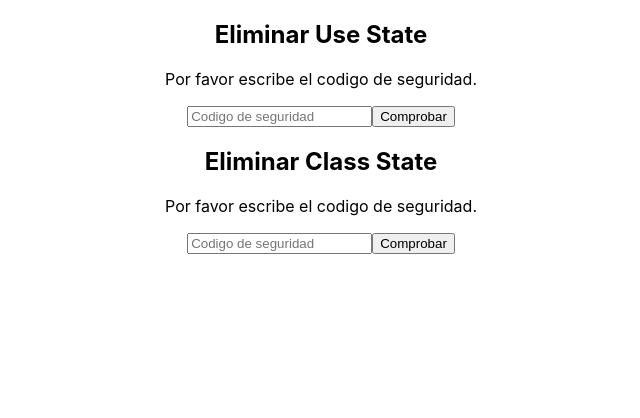
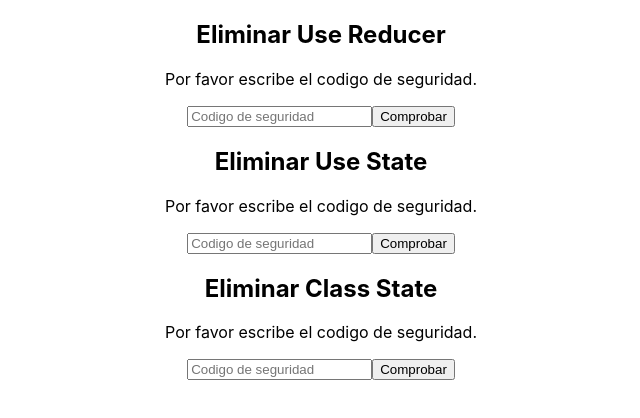
Before and after one commit to Veronelli/react-states, a React (Create React App) app: page / in a window 1280 px wide. Shown: the top 418 px of the page, without its empty margins (319-959 px from the left). Built offline with nearby package versions, Linux system fonts and the light colour scheme.

Commit message:
add reducer

```diff
--- a/src/App.js
+++ b/src/App.js
@@ -1,10 +1,12 @@
 import './App.css';
 import { UseState } from './UseState';
 import { ClassState } from './ClassState';
+import { UseReducer } from './UseReducer';
 
 function App() {
   return (
     <div className="App">
+      <UseReducer name="Use Reducer"></UseReducer>
       <UseState name="Use State"/>
       <ClassState name="Class State"/>
     </div>
--- /dev/null
+++ b/src/UseReducer.js
@@ -0,0 +1,137 @@
+import React from "react";
+import { act } from "react-dom/test-utils";
+
+const SECURITY_CODE = "SECRET";
+
+const initialState = {
+  error: false,
+  loading: false,
+  valueInput: "",
+  confirmed: false,
+  deleted: false,
+};
+
+const reducerObject = (state, payload) => ({
+  ERROR: {
+    ...state,
+    error: true,
+    loading: false,
+  },
+  CHECK: {
+    ...state,
+    loading: true,
+  },
+  CONFIRM: {
+    ...state,
+    error: false,
+    loading: false,
+    confirmed: true,
+    valueInput: "",
+  },
+  DELETE: {
+    ...state,
+    confirmed: false,
+    deleted: true,
+  },
+  RESET: {
+    ...state,
+    confirmed: false,
+    deleted: false,
+  },
+  WRITE: {
+    ...state,
+    valueInput: payload,
+  },
+});
+
+const reducer = (state, action) => {
+  const reducerInstance = reducerObject(state, action.payload)[action.type];
+  if (reducerInstance) {
+    return reducerInstance;
+  }
+  return state;
+};
+
+function UseReducer({ name }) {
+  const [state, dispatch] = React.useReducer(reducer, initialState);
+
+  React.useEffect(() => {
+    setTimeout(() => {
+      if (state.loading) {
+        if (state.valueInput !== SECURITY_CODE) {
+          return dispatch({
+            type: "ERROR",
+          });
+        }
+        return dispatch({
+          type: "CONFIRM",
+        });
+      }
+    }, 3000);
+  }, [state.loading]);
+  return (
+    <div>
+      {!state.confirmed && !state.deleted && (
+        <>
+          <h2>Eliminar {name}</h2>
+
+          <p>Por favor escribe el codigo de seguridad.</p>
+          {state.error && !state.loading && (
+            <p>Error: El codigo es incorrecto</p>
+          )}
+          {state.loading && <p>Loading...</p>}
+          <input
+            placeholder="Codigo de seguridad"
+            type="password"
+            value={state.valueInput}
+            onChange={(event) => {
+              dispatch({
+                type: "WRITE",
+                payload: event.target.value,
+              });
+            }}
+          />
+          <button
+            onClick={() => {
+              dispatch({ type: "CHECK" });
+            }}
+          >
+            Comprobar
+          </button>
+        </>
+      )}
+      {!!state.confirmed && !state.deleted && (
+        <>
+          <p>Pedimos la confirmacion, ¿Estas seguro de Eliminar?</p>
+          <button
+            onClick={() => {
+              dispatch({ type: "DELETE" });
+            }}
+          >
+            Si, Eliminar
+          </button>
+          <button
+            onClick={() => {
+              dispatch({ type: "RESET" });
+            }}
+          >
+            No, Me Arrepentí
+          </button>
+        </>
+      )}
+      {!state.confirmed && !!state.deleted && (
+        <>
+          <button
+            onClick={() => {
+              dispatch({ type: "RESET" });
+            }}
+          >
+            Recuperar UseState
+          </button>
+        </>
+      )}
+    </div>
+  );
+}
+
+export { UseReducer };
```
